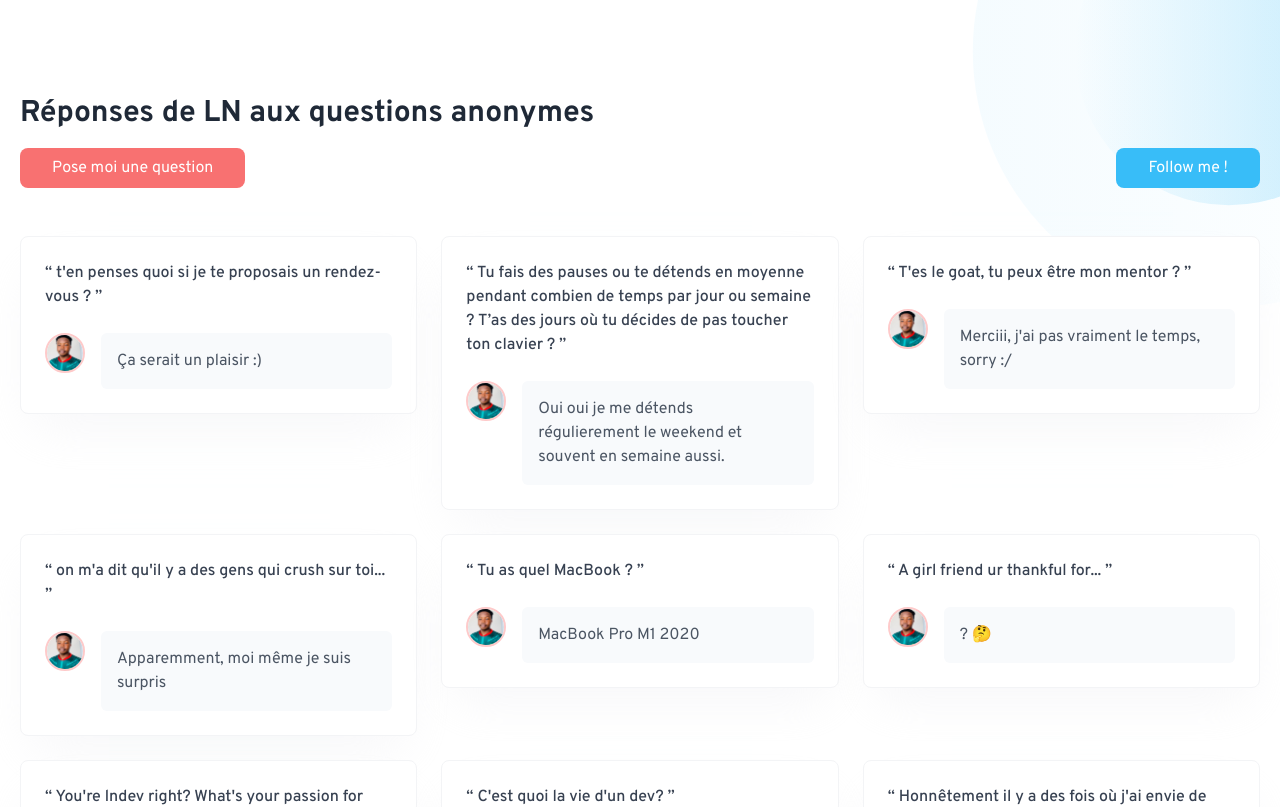
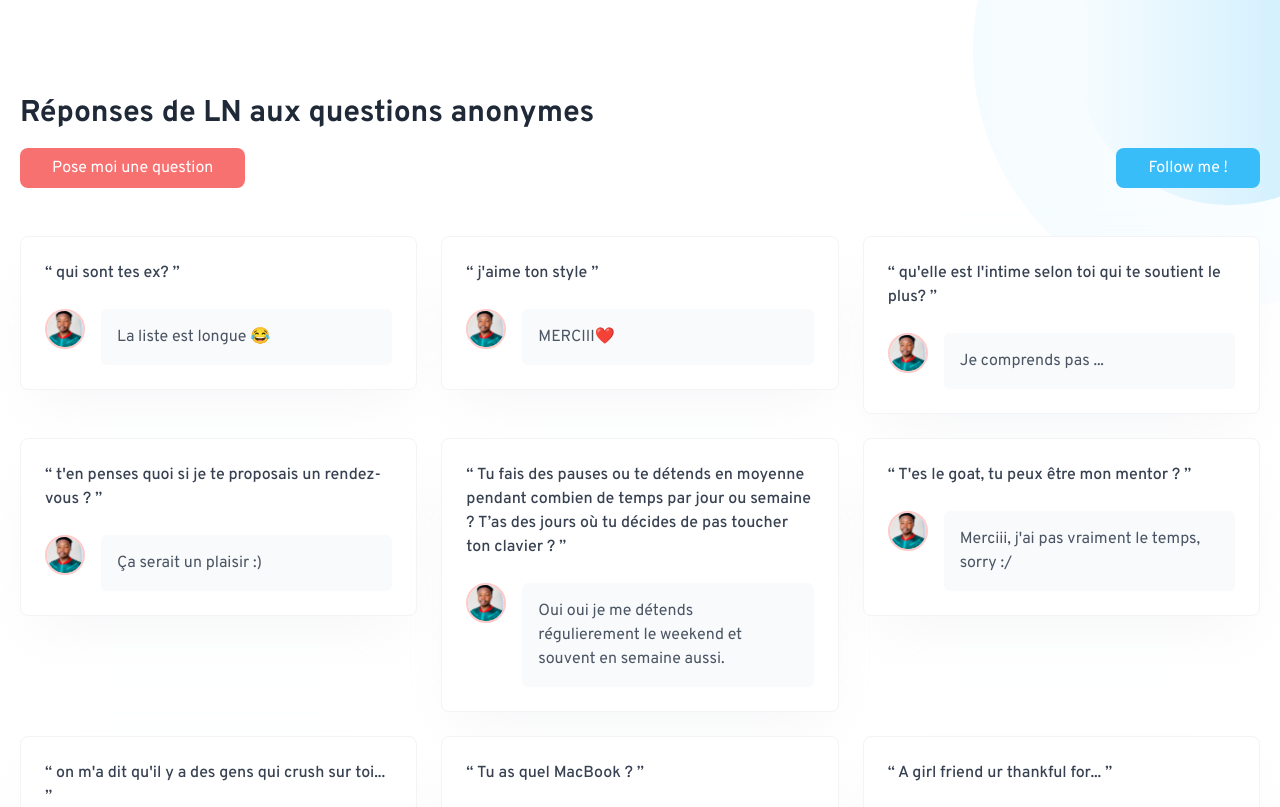
Before and after one commit to ln-dev7/ln-ngl, a Next.js app: page / in a window 1280 px wide. Shown: the top 807 px of the page. Built offline with nearby package versions, Linux system fonts and the light colour scheme.

Commit message:
Update index.ts

```diff
--- a/ngl/index.ts
+++ b/ngl/index.ts
@@ -5,6 +5,17 @@
 },
 */
 export const ngl = [
+{
+    question: "qui sont tes ex?",
+    response: "La liste est longue 😂",
+},
+{
+    question: "j'aime ton style",
+    response: "MERCIII❤️"
+},{
+    question: "qu'elle est l'intime selon toi qui te soutient le plus?",
+    response: "Je comprends pas ..."
+},
   {
     question: "t'en penses quoi si je te proposais un rendez-vous ?",
     response: "Ça serait un plaisir :)",
```
